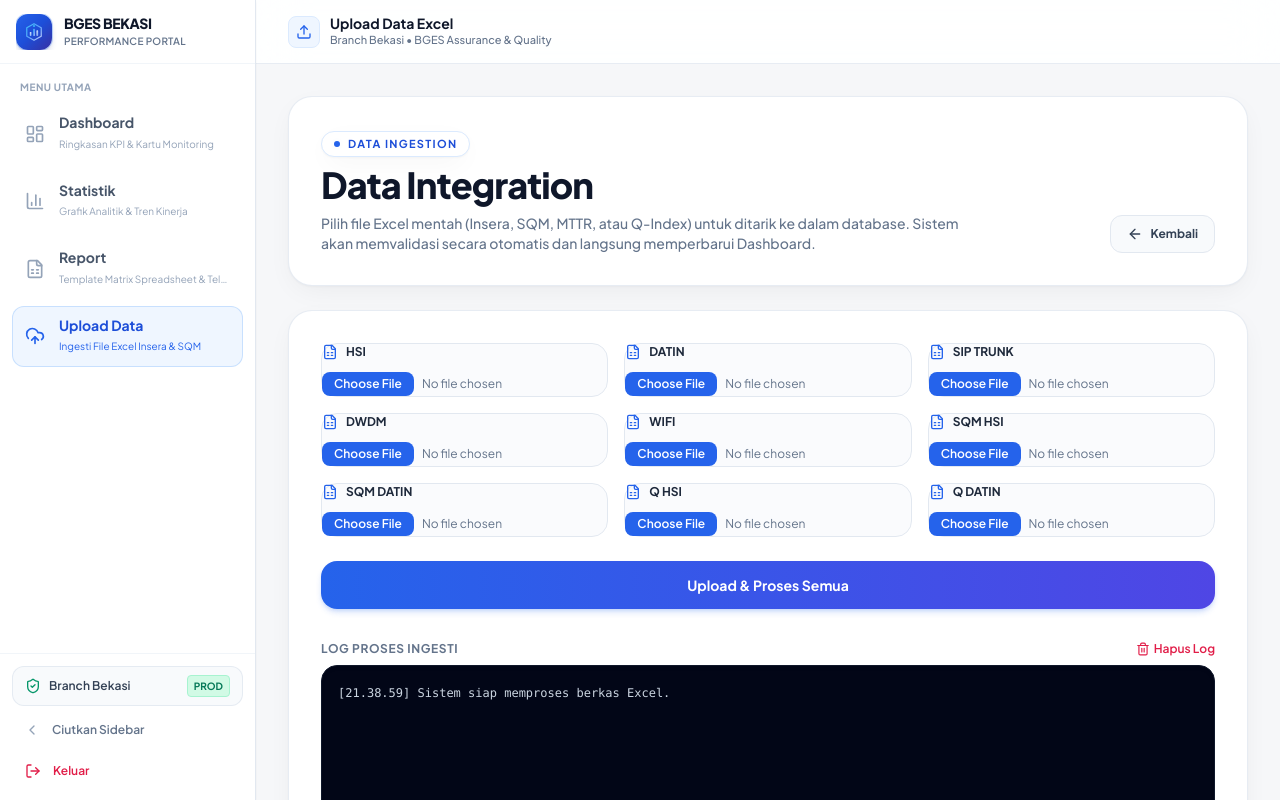
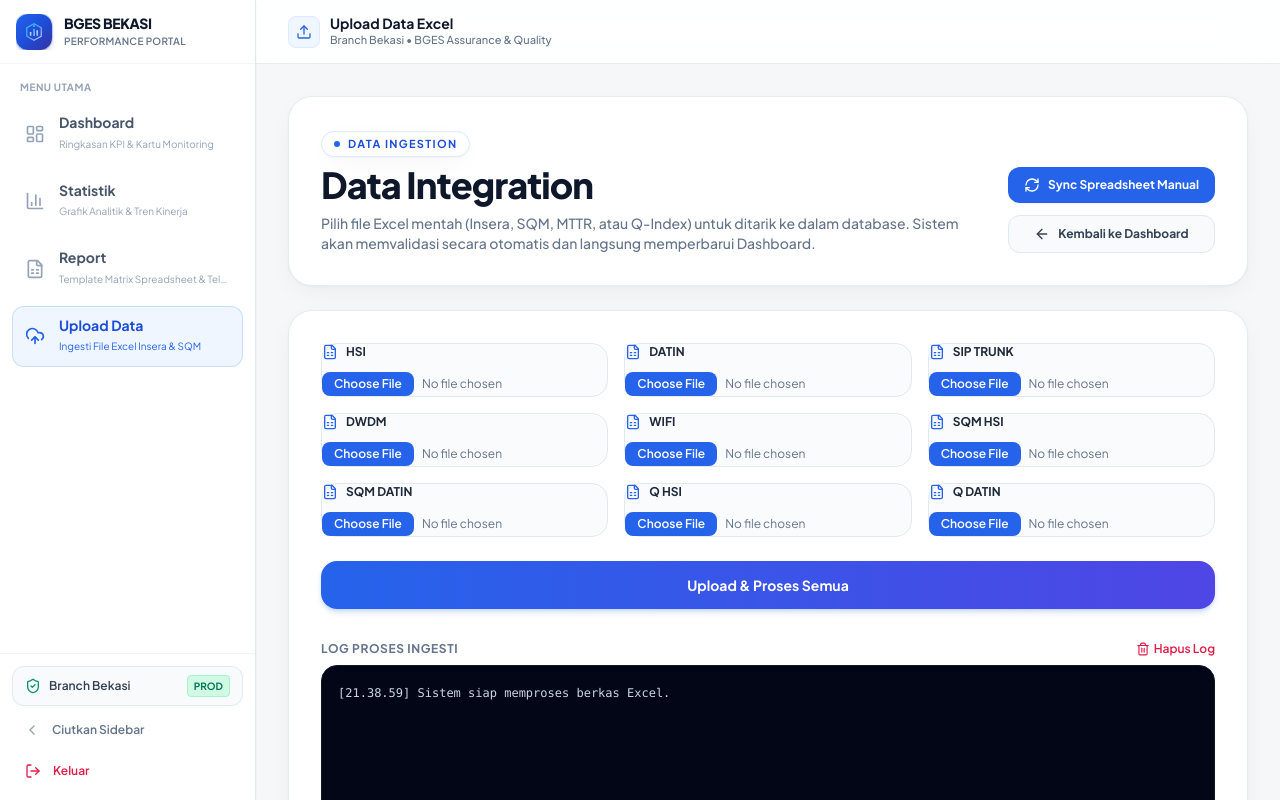
Before and after one commit to vandiza13/b2bbekasi, a Next.js app: page /upload in a window 1280 px wide. Shown: the top 800 px of the page. Built offline with nearby package versions, Linux system fonts and the light colour scheme.

Commit message:
feat: add manual sync button to upload page

```diff
--- a/src/app/upload/page.tsx
+++ b/src/app/upload/page.tsx
@@ -206,13 +206,35 @@
               </p>
             </div>
 
-            <Link
-              href="/"
-              className="inline-flex items-center gap-2 rounded-xl border border-slate-200 bg-slate-50 px-4 py-2.5 text-xs font-bold text-slate-700 transition hover:bg-slate-100 shrink-0 cursor-pointer shadow-2xs"
-            >
-              <ArrowLeft className="h-4 w-4" />
-              <span>Kembali</span>
-            </Link>
+            <div className="flex flex-col gap-3 shrink-0">
+              <button
+                type="button"
+                onClick={async () => {
+                  addLog('Menjadwalkan sinkronisasi manual untuk semua kategori...', 'process');
+                  try {
+                    await fetch('/api/sheets/sync', {
+                      method: 'POST',
+                      headers: { 'Content-Type': 'application/json' },
+                      body: JSON.stringify({ category: 'all' }),
+                    });
+                    setSyncPolling(true);
+                  } catch {
+                    addLog('Gagal menjadwalkan sinkronisasi.', 'error');
+                  }
+                }}
+                className="inline-flex items-center justify-center gap-2 rounded-xl bg-blue-600 px-4 py-2.5 text-xs font-bold text-white transition hover:bg-blue-700 shadow-sm cursor-pointer"
+              >
+                <RefreshCw className="h-4 w-4" />
+                Sync Spreadsheet Manual
+              </button>
+              <Link
+                href="/"
+                className="inline-flex items-center justify-center gap-2 rounded-xl border border-slate-200 bg-slate-50 px-4 py-2.5 text-xs font-bold text-slate-700 transition hover:bg-slate-100 cursor-pointer shadow-2xs"
+              >
+                <ArrowLeft className="w-4 h-4" />
+                Kembali ke Dashboard
+              </Link>
+            </div>
           </div>
         </div>
 
```
